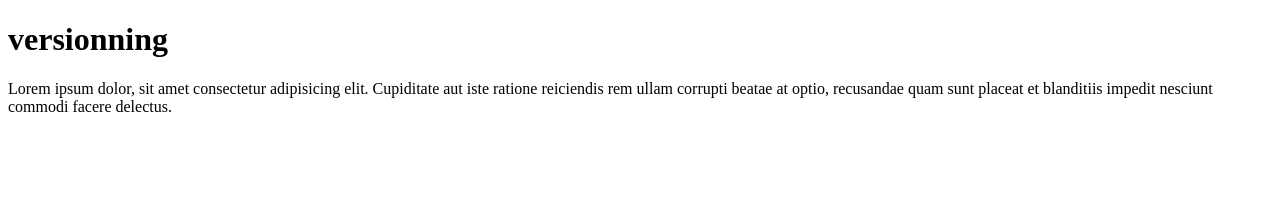
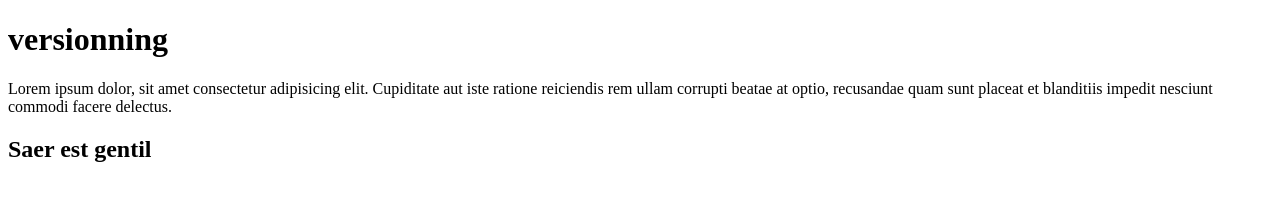
Before and after one commit to saercisse/decouverte, a plain HTML site: page index.html in a window 1280 px wide. Drawn offline with Linux system fonts and the light colour scheme.

Commit message:
Changement fichier h2

```diff
--- a/index.html
+++ b/index.html
@@ -12,6 +12,7 @@
     <p>Lorem ipsum dolor, sit amet consectetur adipisicing elit. Cupiditate aut iste ratione reiciendis rem ullam
         corrupti beatae at optio, recusandae quam sunt placeat et blanditiis impedit nesciunt commodi facere delectus.
     </p>
+    <h2>Saer est gentil</h2>
 </body>
 
 </html>
```
